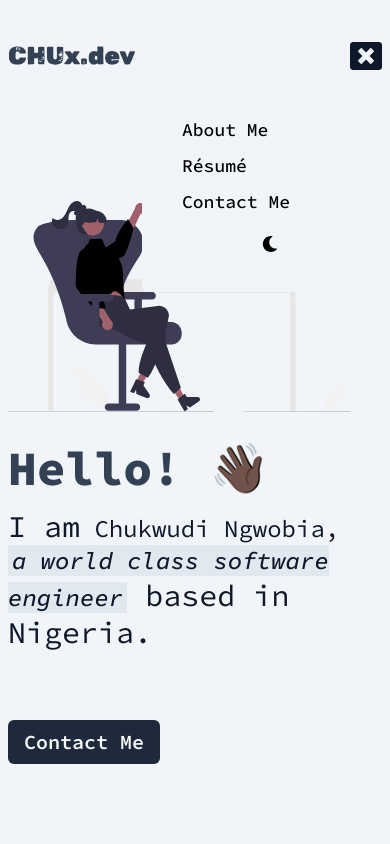
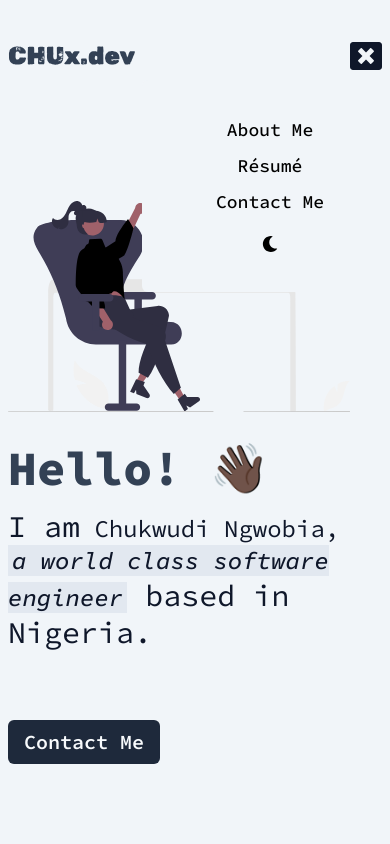
Before and after one commit to chuxmykel/chux.dev, a React (Vite) app: page / in a window 390 px wide. Both pictures are taken after a click on the button 366 px from the left and 56 px from the top of the page. Shown: the top 844 px of the page. Built offline with nearby package versions, Linux system fonts and the light colour scheme.

Commit message:
fix mobile nave styling

```diff
--- a/src/components/Nav.tsx
+++ b/src/components/Nav.tsx
@@ -75,7 +75,7 @@ function Menu({ menuItems }: MenuProps) {
   const { toggleTheme } = useContext(ThemeContext);
   return (
     <div className="flex items-center gap-4">
-      <ul className="bg-slate-100 dark:bg-gray-900 rounded-md w-64 p-8 md:hidden">
+      <ul className="flex flex-col items-center justify-center bg-slate-100 dark:bg-gray-900 rounded-md w-64 p-8 md:hidden">
         {menuItems.map((menuItem) => {
           const key = JSON.stringify(menuItem);
           if (menuItem.external) {
```
